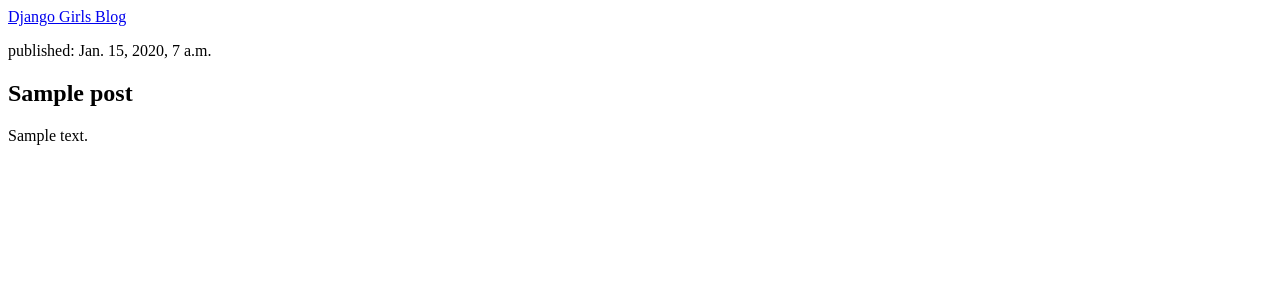
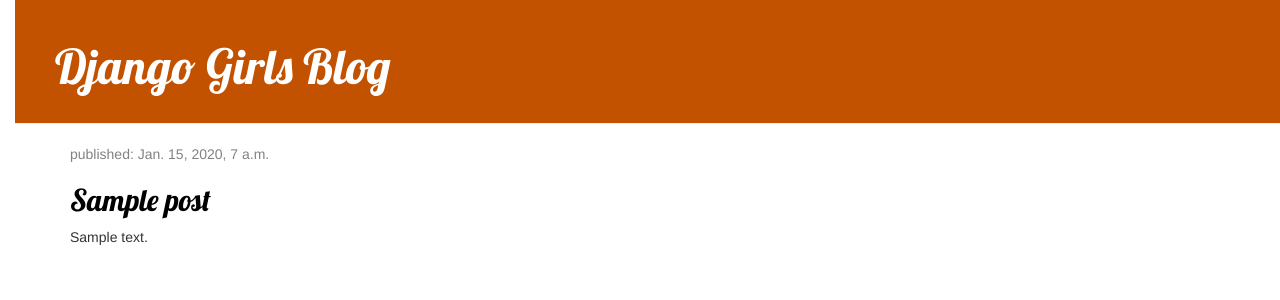
Before and after one commit to flavio0002/ProjetoDjangoGirls, a Django app: page / in a window 1280 px wide. Shown: the top 300 px of the page. Run offline with Django 3.2, Linux system fonts and the light colour scheme; tables that the repository leaves empty hold one stand-in row (values such as "Sample post"); some libraries are stand-ins or nearby versions.

Commit message:
Mais umas partes do exemplo adicionadas

```diff
--- /dev/null
+++ b/blog/static/css/blog.css
@@ -0,0 +1,53 @@
+h1 a, h2 a{
+    color: #C25100;
+    font-family: 'lobster';
+}
+body {
+    padding-left: 15px;
+}
+.page-header {
+    background-color: #C25100;
+    margin-top: 0;
+    padding: 20px 20px 20px 40px;
+}
+
+.page-header h1, .page-header h1 a, .page-header h1 a:visited, .page-header h1 a:active {
+    color: #ffffff;
+    font-size: 36pt;
+    text-decoration: none;
+}
+
+.content {
+    margin-left: 40px;
+}
+
+h1, h2, h3, h4 {
+    font-family: 'Lobster', cursive;
+}
+
+.date {
+    color: #828282;
+}
+
+.save {
+    float: right;
+}
+
+.post-form textarea, .post-form input {
+    width: 100%;
+}
+
+.top-menu, .top-menu:hover, .top-menu:visited {
+    color: #ffffff;
+    float: right;
+    font-size: 26pt;
+    margin-right: 20px;
+}
+
+.post {
+    margin-bottom: 70px;
+}
+
+.post h2 a, .post h2 a:visited {
+    color: #000000;
+}
--- /dev/null
+++ b/blog/templates/blog/base.html
@@ -0,0 +1,23 @@
+{% load static %}
+<html>
+    <head>
+        <title>Django Girls blog</title>
+        <link rel="stylesheet" href="//maxcdn.bootstrapcdn.com/bootstrap/3.2.0/css/bootstrap.min.css">
+        <link rel="stylesheet" href="//maxcdn.bootstrapcdn.com/bootstrap/3.2.0/css/bootstrap-theme.min.css">
+        <link href='//fonts.googleapis.com/css?family=Lobster&subset=latin,latin-ext' rel='stylesheet' type='text/css'>
+        <link rel="stylesheet" href="{% static 'css/blog.css' %}">
+    </head>
+    <body>
+    <div class="page-header">
+        <h1><a href="/">Django Girls Blog</a></h1>
+    </div>
+    <div class="content container">
+        <div class="row">
+            <div class="col-md-8">
+            {% block content %}
+            {% endblock %}
+            </div>
+        </div>
+    </div>
+    </body>
+</html>
--- a/blog/templates/blog/post_list.html
+++ b/blog/templates/blog/post_list.html
@@ -1,20 +1,12 @@
-<!doctype html>
-<html lang="en">
-<head>
-    <meta charset="UTF-8">
-    <meta name="viewport"
-          content="width=device-width, user-scalable=no, initial-scale=1.0, maximum-scale=1.0, minimum-scale=1.0">
-    <meta http-equiv="X-UA-Compatible" content="ie=edge">
-    <title>Document</title>
-</head>
-<body>
-<div><a href="/">Django Girls Blog</a></div>
-    {% for post in posts %}
-        <div>
+{% extends 'blog/base.html' %}
+{% block content %}
+{% for post in posts %}
+    <div class="post">
+        <div class="date">
             <p>published: {{ post.published_date }}</p>
-            <h2><a href=" "></a>{{ post.title }}</h2>
-            <p>{{ post.text|linebreaksbr }}</p>
         </div>
-    {% endfor %}
-</body>
-</html>
+        <h2><a href="">{{ post.title }}</a></h2>
+        <p>{{ post.text|linebreaksbr }}</p>
+    </div>
+{% endfor %}
+{% endblock %}
```
Also changed, not shown: blog/migrations/0007_alter_post_created_date.py (added).
